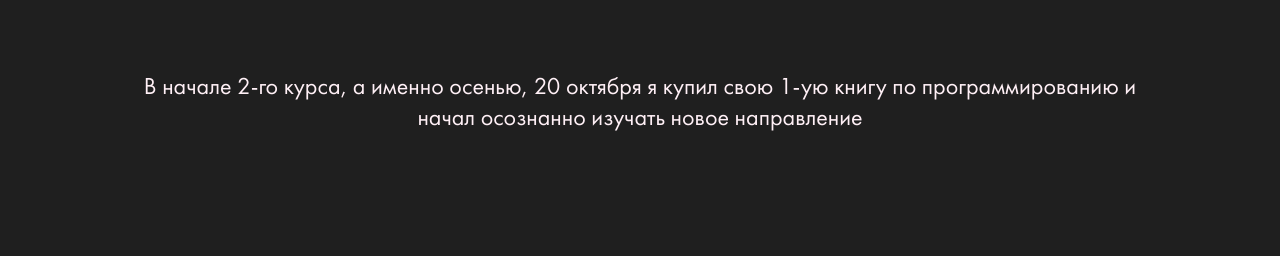
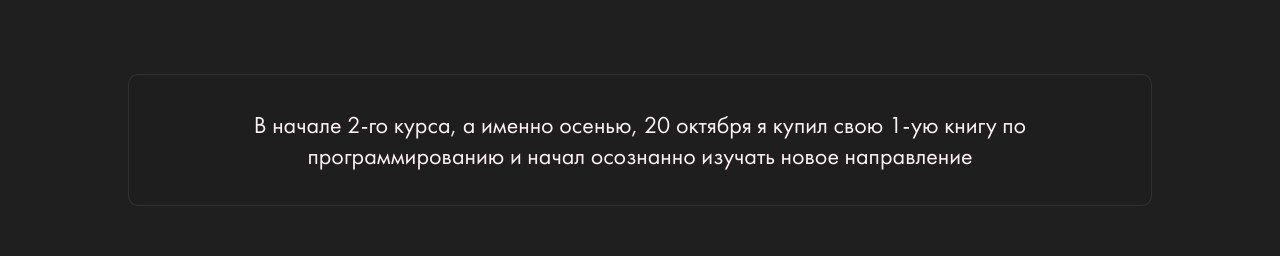
Before and after one commit to darkfos/about, a Vue app: page / in a window 1280 px wide. Shown: the part 4918-5174 px from the top of the page. Built offline with nearby package versions, Linux system fonts and the light colour scheme; no server answers.

Commit message:
feature: Добавил компонент Background для визуального выделения текста

```diff
--- a/src/app/styles/variables/colors.css
+++ b/src/app/styles/variables/colors.css
@@ -34,4 +34,9 @@
   */
   --main-btn-color: #ca0a9e;
   --main-btn-hover-color: #531dab;
+
+  /*
+    Background color
+  */
+  --bg-element-color: rgba(31, 31, 31, 0.7);
 }
--- /dev/null
+++ b/src/shared/ui/background/index.ts
@@ -0,0 +1,2 @@
+export * from './ui'
+export * from './types'
--- /dev/null
+++ b/src/shared/ui/background/types/index.ts
@@ -0,0 +1 @@
+export * from './types.ts'
--- /dev/null
+++ b/src/shared/ui/background/types/types.ts
@@ -0,0 +1,4 @@
+export interface BackgroundProps {
+  className?: string
+  procentOpacity?: number
+}
--- /dev/null
+++ b/src/shared/ui/background/ui/BackgroundLayout.vue
@@ -0,0 +1,22 @@
+<script setup lang="ts">
+import { defineProps } from 'vue'
+
+import type { BackgroundProps } from '@/shared/ui/background'
+
+const { className, procentOpacity } = defineProps<BackgroundProps>()
+</script>
+
+<template>
+  <div class="background" :class="className" :style="`opacity: ${procentOpacity}`">
+    <slot />
+  </div>
+</template>
+
+<style scoped>
+.background {
+  background-color: var(--bg-element-color);
+  border: 1px solid var(--black-border-color);
+  padding: 10px 25px;
+  border-radius: 10px;
+}
+</style>
--- /dev/null
+++ b/src/shared/ui/background/ui/index.ts
@@ -0,0 +1 @@
+export { default as BackgroundLayoutLayout } from './BackgroundLayout.vue'
--- a/src/shared/ui/index.ts
+++ b/src/shared/ui/index.ts
@@ -7,3 +7,4 @@ export * from './typography-text'
 export * from './to-top'
 export * from './modal'
 export * from './theme'
+export * from './background'
--- a/src/widgets/about-me/AboutMeWidget.vue
+++ b/src/widgets/about-me/AboutMeWidget.vue
@@ -1,5 +1,5 @@
 <script setup lang="ts">
-import { LinkElementWidget, TitleText, TypographyText } from '@/shared/ui'
+import { LinkElementWidget, TitleText, TypographyText, BackgroundLayoutLayout } from '@/shared/ui'
 </script>
 
 <template>
@@ -7,6 +7,7 @@ import { LinkElementWidget, TitleText, TypographyText } from '@/shared/ui'
     <div class="about-me__image">
       <img src="/img/about-me.png" alt="Фотография секции обо мне" />
     </div>
+    <BackgroundLayoutLayout>
       <div>
         <TitleText title="Про меня" :type-title="'h2'" align="left" />
         <div>
@@ -59,6 +60,7 @@ import { LinkElementWidget, TitleText, TypographyText } from '@/shared/ui'
           </div>
         </div>
       </div>
+    </BackgroundLayoutLayout>
   </section>
 </template>
 
--- a/src/widgets/my-way/MyWayWidget.vue
+++ b/src/widgets/my-way/MyWayWidget.vue
@@ -3,7 +3,7 @@ import { ref, h, type VNode } from 'vue'
 import type { Ref } from 'vue'
 import { FireOutlined } from '@ant-design/icons-vue'
 
-import { TitleText, TypographyText } from '@/shared/ui'
+import { TitleText, TypographyText, BackgroundLayoutLayout } from '@/shared/ui'
 
 const current: Ref<number> = ref(0)
 const items: Ref<Array<{ key: string; title: string; text?: string; icon?: VNode }>> = ref([
@@ -39,9 +39,11 @@ const items: Ref<Array<{ key: string; title: string; text?: string; icon?: VNode
     <TitleText title="Мой путь" type-title="h1" align="center" :close-figure="true" />
     <div class="my-way__body">
       <a-steps v-model:current="current" :items="items" class="steps" type="navigation" />
-      <TypographyText type="p">
-        {{ items[current].text }}
-      </TypographyText>
+      <BackgroundLayoutLayout>
+        <TypographyText type="p">
+          {{ items[current].text }}
+        </TypographyText>
+      </BackgroundLayoutLayout>
     </div>
   </section>
 </template>
```
Lines whose indentation alone changed are shown as unchanged.
